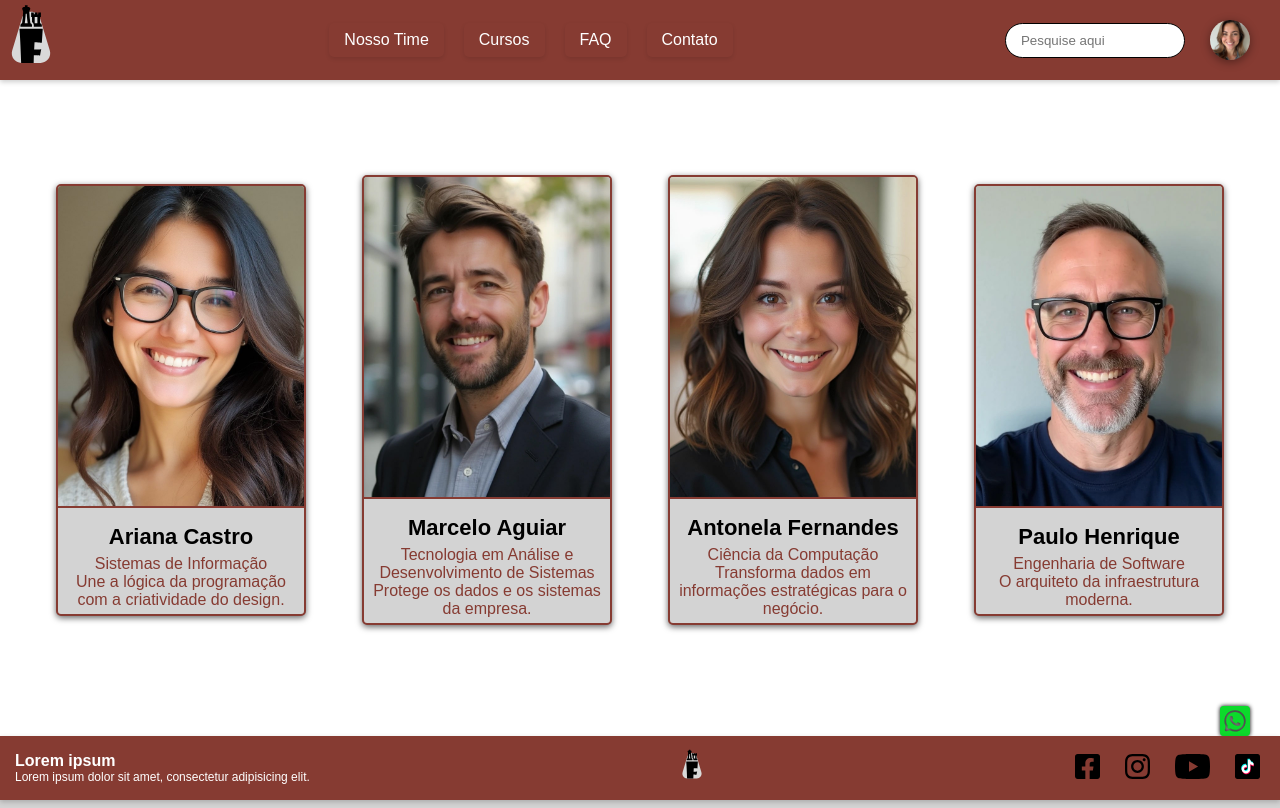
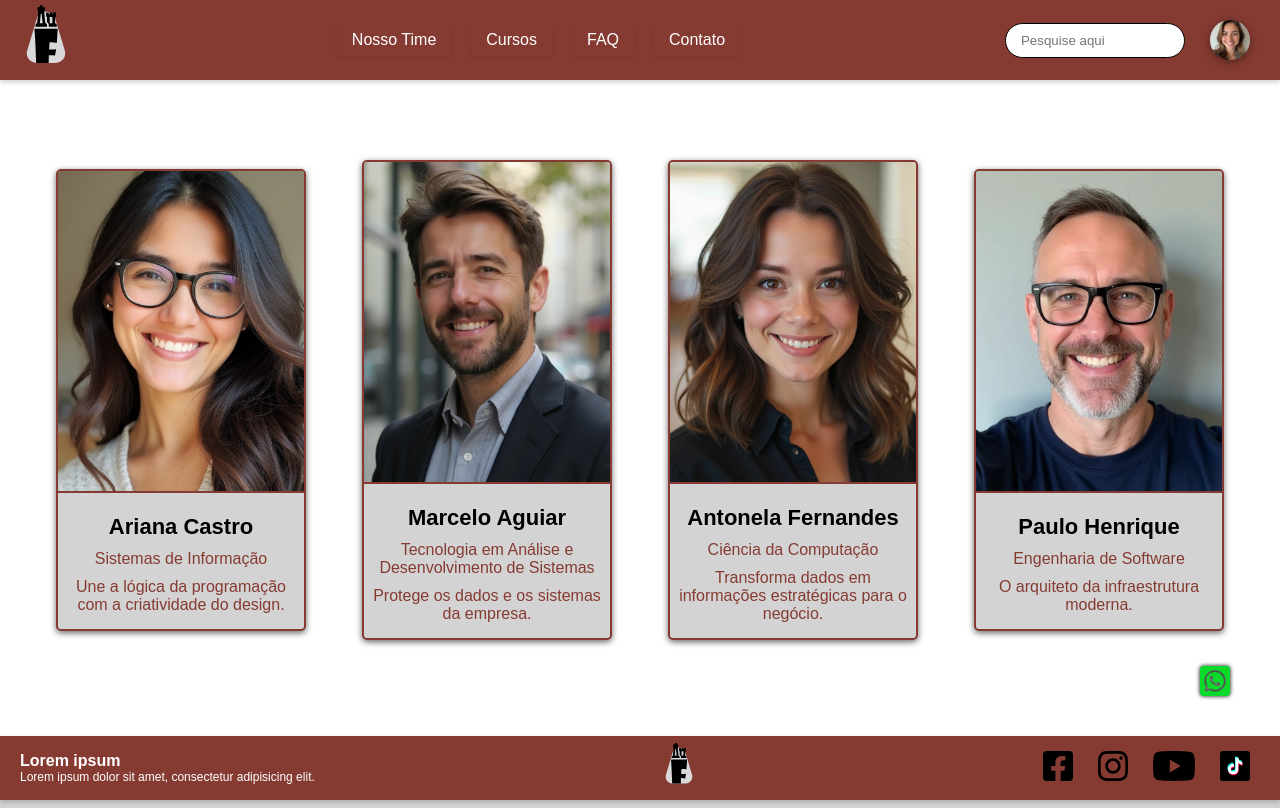
Before and after one commit to fernandagml/flex-position, a website: page index.html in a window 1280 px wide. Shown: the top 808 px of the page. Drawn offline with Linux system fonts and the light colour scheme.

Commit message:
Atualização do css

```diff
--- a/src/styles/cards.css
+++ b/src/styles/cards.css
@@ -17,13 +17,14 @@
     background-color: rgb(134,59,50);
     box-shadow: 0 5px 20px rgba(0, 0, 0, 0.6);
     cursor: pointer;
-    transform: scale(1.1);
+    transform: scale(1.2);
     color: white;
 }
 
 .speaker-card p{
     font-size: 16px;
     color: rgb(134,59,50);
+    padding-bottom: 10px;
 }
 
 .speaker-card:hover p{
@@ -31,9 +32,8 @@
 }
 
 .speaker-card h3{
-    padding: 5px 0;
+    padding: 10px 0;
     font-size: 22px;
-    color: black;
 }
 
 .speaker-card figcaption{
--- a/src/styles/footer.css
+++ b/src/styles/footer.css
@@ -11,7 +11,7 @@
     display: flex;
     justify-content: space-between;
     align-items: center;
-    padding: 0 20px 0 15px;
+    padding: 0 30px 0 20px;
     z-index: 1000;
 }
 
@@ -29,7 +29,7 @@
 }
 
 .footer-logo img{
-    height: 50px;
+    height: 70px;
     transition: 0.3s ease;
 }
 
@@ -47,5 +47,5 @@
 }
 
 .footer-social img{
-    height: 25px;
+    height: 30px;
 }
--- a/src/styles/global.css
+++ b/src/styles/global.css
@@ -27,8 +27,8 @@
 
 .whatsapp-button{
     position: fixed;
-    bottom: 60px;
-    right: 30px;
+    bottom: 100px;
+    right: 50px;
     filter: drop-shadow(0 0 2px #000);
     z-index: 1000;
     transition: transform 0.3s ease, box-shadow 0.3s ease;
--- a/src/styles/header.css
+++ b/src/styles/header.css
@@ -10,7 +10,7 @@ header{
 
     width: 100vw;
     height: 10vh;
-    padding: 0 30px 0 5px;
+    padding: 0 30px 0 20px;
 
     background-color: rgb(134,59,50);
     /* sombra */
```
